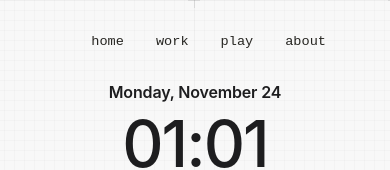
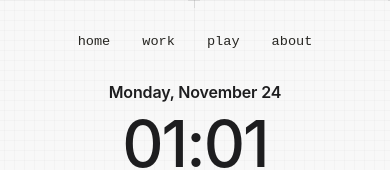
Before and after one commit to gnocchii/myworld, a React (Vite) app: page / in a window 390 px wide. Shown: the top 170 px of the page. Built offline with nearby package versions, Linux system fonts and the light colour scheme.

Commit message:
center dock

```diff
--- a/src/components/Dock.jsx
+++ b/src/components/Dock.jsx
@@ -17,7 +17,12 @@ function Dock({ currentPage, setCurrentPage }) {
     <nav style={{
       position: 'fixed',
       top: '2rem',
-      right: isMobile? '4rem':'2rem',
+      ...(isMobile ? {
+        left: '50%',
+        transform: 'translateX(-50%)',
+      } : {
+        right: '2rem',
+      }),
       zIndex: 100,
       display: 'flex',
       gap: '2rem',
```
